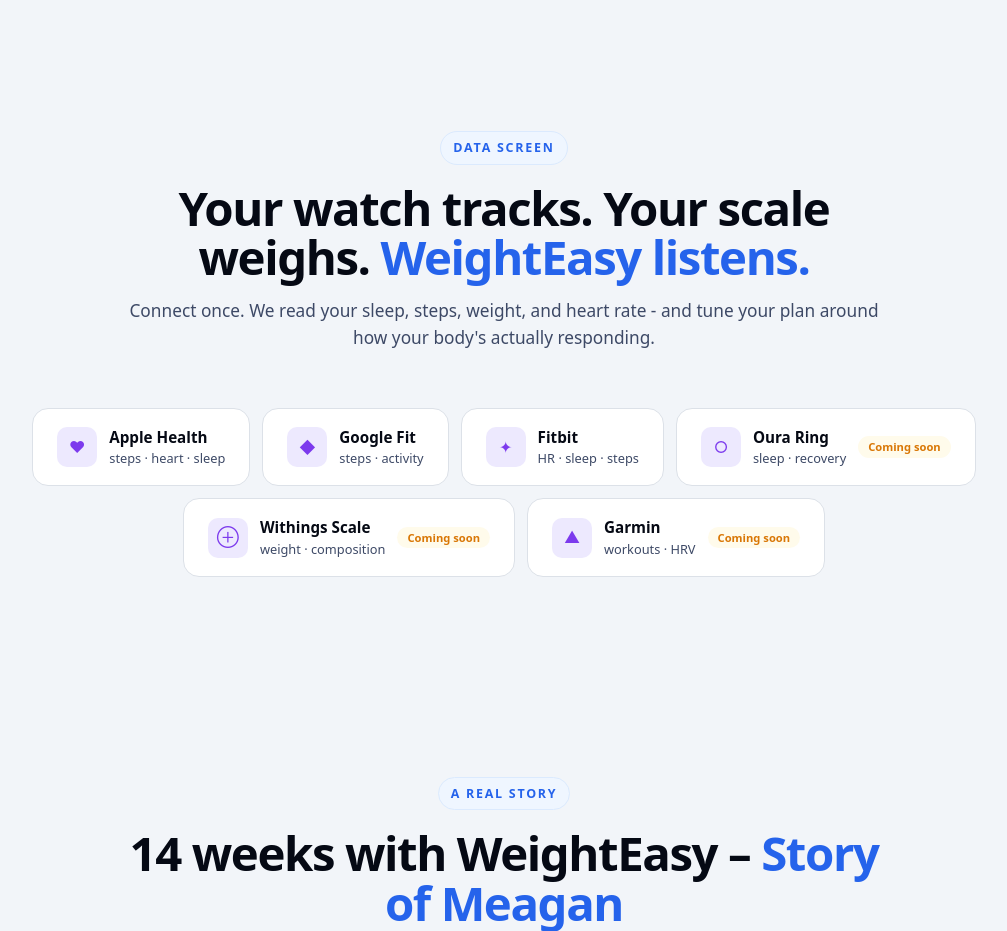
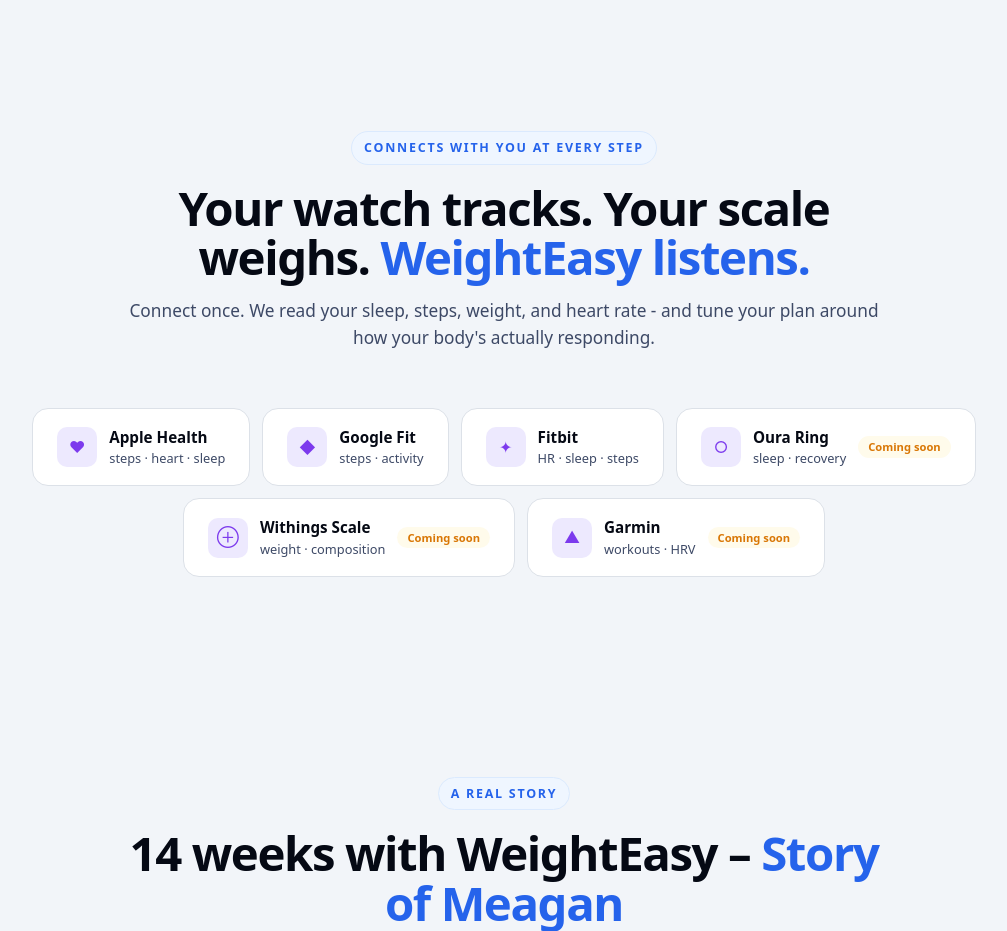
Before and after one commit to fahimtaphealth/weighteasy-site, a Next.js app: page / in a window 1280 px wide. Shown: the part 6740-7671 px from the top of the page, without its empty margins (136-1143 px from the left). Built offline with nearby package versions, Linux system fonts and the light colour scheme; a web font is replaced by a local one.

Commit message:
Change Integrations eyebrow to 'Connects with you at every step'

```diff
--- a/components/Integrations.tsx
+++ b/components/Integrations.tsx
@@ -18,7 +18,7 @@
     <section className="bg-bg py-[100px]">
       <div className="container-x">
         <SectionHead
-          eyebrow="Data screen"
+          eyebrow="Connects with you at every step"
           title={
             <>
               Your watch tracks. Your scale weighs.{" "}
```
